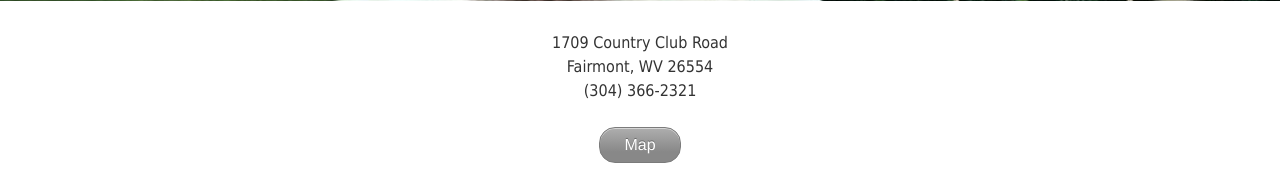
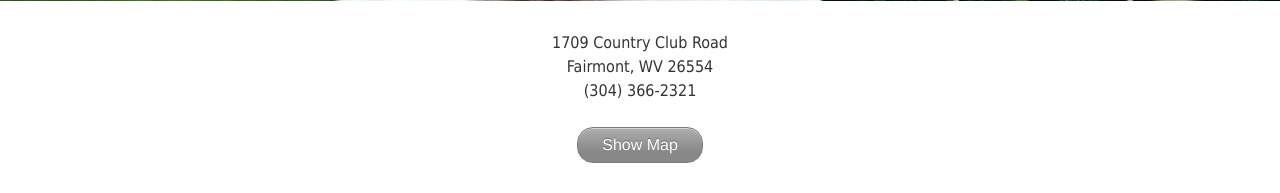
Before and after one commit to swiharta/ffc, a Django app: template templates/ffc_home.html in a window 1280 px wide. Shown: the part 616-809 px from the top of the page. Run offline with Django 3.2, Linux system fonts and the light colour scheme; the template is opened without the code that fills it, so the values that code supplies are empty; some libraries are stand-ins or nearby versions.

Commit message:
Small map / button tweaks

```diff
--- a/templates/ffc_home.html
+++ b/templates/ffc_home.html
@@ -40,8 +40,8 @@
     <div class="container">
         <div id="location">
             <p id="address">1709 Country Club Road<br />Fairmont, WV 26554<br />(304) 366-2321</p>
-            <span id="google-map-button" class="button">Map</span>
-            <span id="clear-landscape-button" class="button" style="display: none;">Hide</span>
+            <span id="google-map-button" class="button">Show Map</span>
+            <span id="clear-landscape-button" class="button" style="display: none;">Hide Map</span>
         </div>
 {#        {% get_recent_entries 1 "zinnia/tags/recent_entries_excerpts.html" %}#}
 {#        {% get_recent_entries 1 "zinnia/entry_list.html" %}#}
@@ -60,7 +60,7 @@ $(document).ready(function() {
            var myLatlng = new google.maps.LatLng(39.47489110, -80.18445790);
            var clubCenter = new google.maps.LatLng(39.47539110, -80.18655790);
            var myOptions = {
-             zoom: 14,
+             zoom: 16,
              center: clubCenter,
              mapTypeId: google.maps.MapTypeId.HYBRID
            };
```
